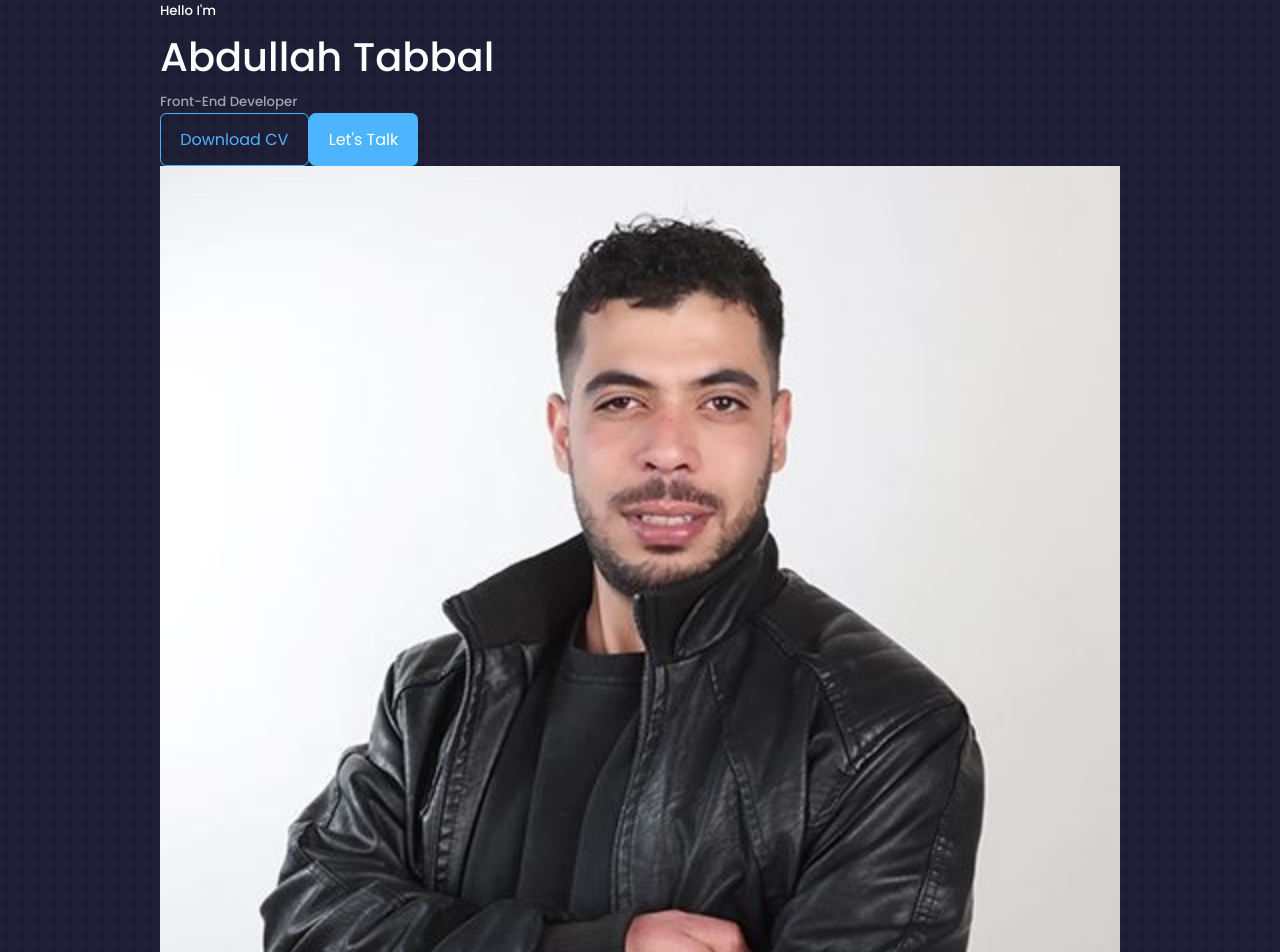
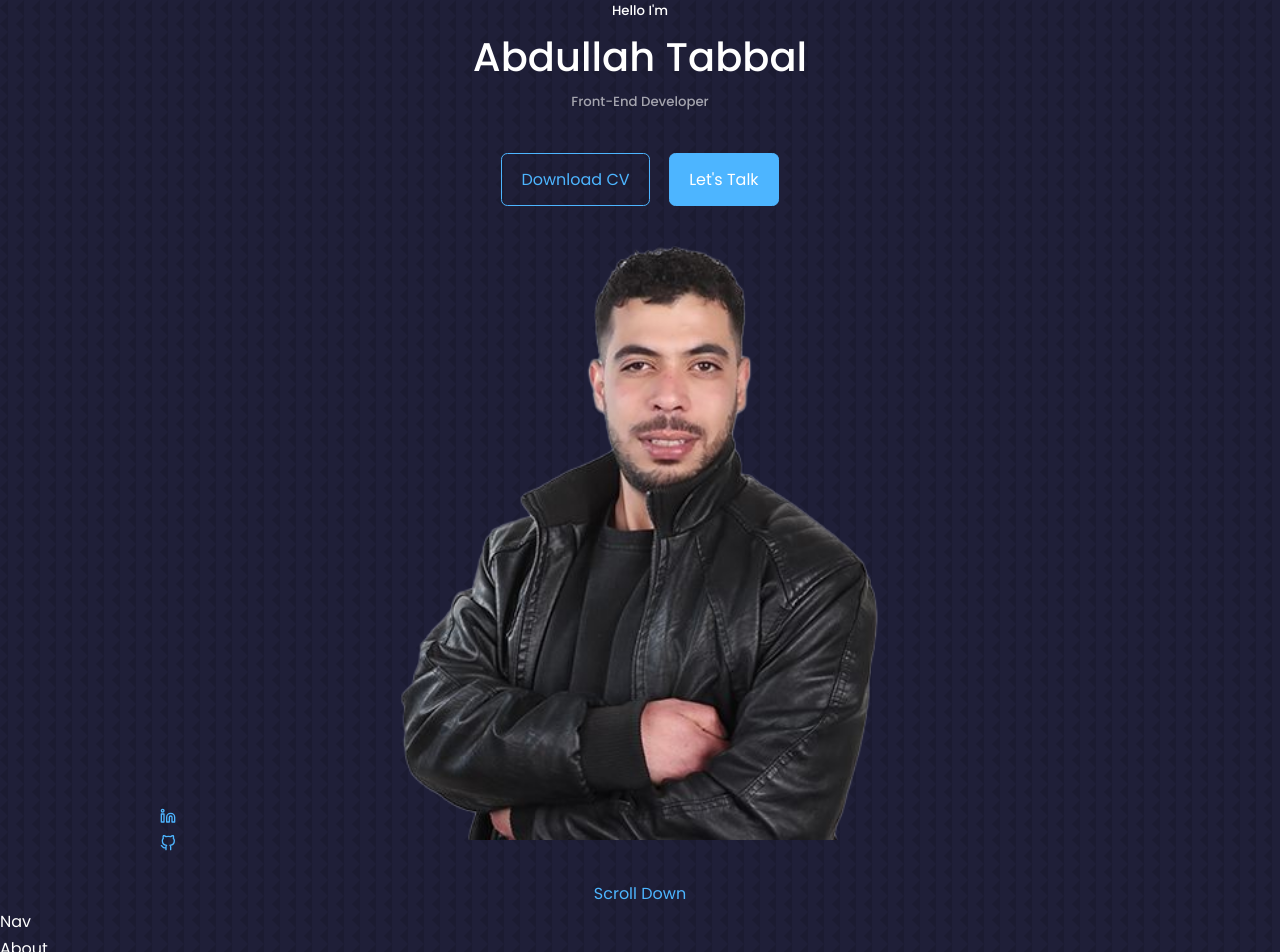
Before and after one commit to AbdullahPS/Portfilio_React, a React (Create React App) app in the folder portfolio/: page / in a window 1280 px wide. Shown: the top 952 px of the page. Built offline with nearby package versions, Linux system fonts and the light colour scheme.

Commit message:
Header: Add social headers icons and links and change image

```diff
--- a/portfolio/package.json
+++ b/portfolio/package.json
@@ -12,6 +12,7 @@
     "@types/react-dom": "^18.0.6",
     "react": "^18.2.0",
     "react-dom": "^18.2.0",
+    "react-icons": "^4.4.0",
     "react-scripts": "5.0.1",
     "typescript": "^4.8.4",
     "web-vitals": "^2.1.4"
--- a/portfolio/src/components/header/Header.tsx
+++ b/portfolio/src/components/header/Header.tsx
@@ -2,6 +2,7 @@ import React from 'react'
 import './header.css'
 import ME from '../../assets/me.png'
 import CV from '../../assets/cv.pdf'
+import HeaderSocials from './headerSocials/headerSocials'
 
 const Header = () => {
   return (
@@ -9,11 +10,16 @@ const Header = () => {
   <h5>Hello I'm</h5>
   <h1>Abdullah Tabbal</h1>
   <h5 className='text-light'>Front-End Developer</h5>
+  <div className='CTA'>
   <a href= {CV} download className='btn'>Download CV</a>
   <a href= "#Contact" className='btn btn-primary'>Let's Talk</a>
+  </div>
   <div className="me">
     <img src={ME} className='img' alt ="Image of Abdullah Tabbal"/>
   </div>
+  <a href='#contact' className='scroll__down'>Scroll Down</a>
+  <HeaderSocials/>
+
 </div>
     )
 }
--- a/portfolio/src/components/header/header.css
+++ b/portfolio/src/components/header/header.css
@@ -0,0 +1,33 @@
+header{
+    height: 100vh;
+    padding-top: 7rem;
+    overflow: hidden;
+}
+
+.header__container{
+    text-align: center;
+    height: 100%;
+    position: relative;
+}
+
+.me{
+    width: 50%;
+    margin: 2.5rem auto;
+}
+
+.CTA{
+    margin-top: 2.5rem;
+    display: flex;
+    gap: 1.2rem;
+    justify-content: center;
+}
+
+.header__socials{
+    display: flex;
+    flex-direction: column;
+    align-items: center;
+    grid-area: 0.8;
+    position: absolute;
+    left: 0;
+    bottom: 3rem;
+}
--- /dev/null
+++ b/portfolio/src/components/header/headerSocials/headerSocials.tsx
@@ -0,0 +1,15 @@
+import React from 'react'
+import {FiLinkedin} from 'react-icons/fi'
+import {FiGithub} from 'react-icons/fi'
+
+const headerSocials = () => {
+  return (
+    <div className='header__socials'>
+        <a href='https://www.linkedin.com/in/abdullahtabbal/' target="_blank"><FiLinkedin/></a>
+        <a href='https://github.com/AbdullahPS' target="_blank"><FiGithub/></a>
+
+    </div>
+  )
+}
+
+export default headerSocials
```
Also changed, not shown: portfolio/src/assets/me.png, 1 other file (tests, documents, lock files or other folders).
